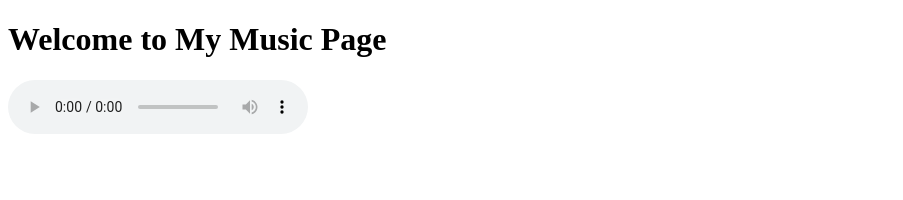
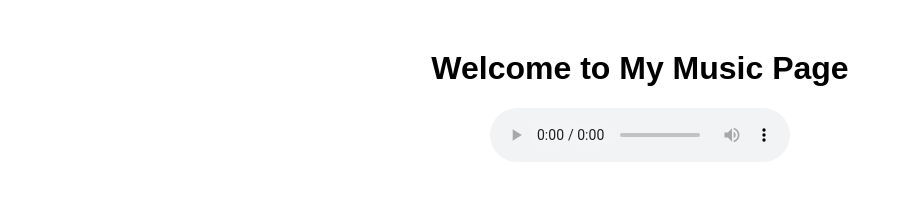
Before and after one commit to Yetval1234556/MUNIC, a plain HTML site: page index.html in a window 1280 px wide. Shown: the whole page, without its empty margins (0-903 px from the left). Drawn offline with Linux system fonts and the light colour scheme.

Commit message:
Update index.html

```diff
--- a/index.html
+++ b/index.html
@@ -4,10 +4,17 @@
     <meta charset="UTF-8">
     <meta name="viewport" content="width=device-width, initial-scale=1.0">
     <title>Music Player</title>
+    <style>
+        body {
+            font-family: Arial, sans-serif;
+            text-align: center;
+            margin-top: 50px;
+        }
+    </style>
 </head>
 <body>
     <h1>Welcome to My Music Page</h1>
-    <audio controls>
+    <audio controls autoplay>
         <source src="music.mp3" type="audio/mpeg">
         Your browser does not support the audio element.
     </audio>
```
